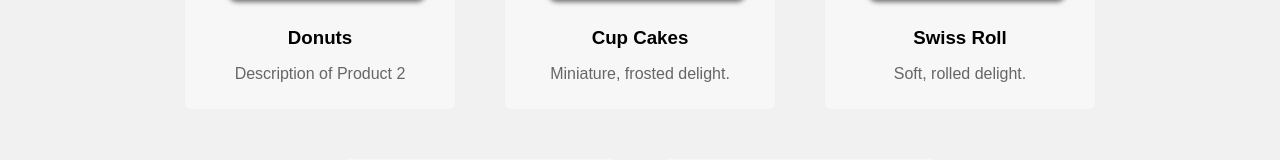
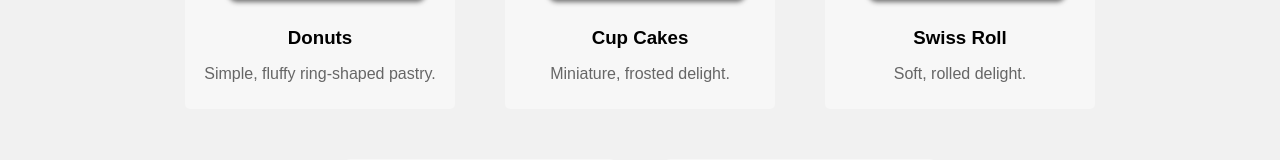
Before and after one commit to Manash111/Bake-Bake-Brew, a plain HTML site: page index.html in a window 1280 px wide. Shown: the part 1573-1733 px from the top of the page. Drawn offline with Linux system fonts and the light colour scheme.

Commit message:
Updated HTML file

```diff
--- a/index.html
+++ b/index.html
@@ -52,7 +52,7 @@
       <div class="product-item">
         <img src="./images/donuts.jpg" alt="Product 2">
         <h3>Donuts</h3>
-        <p>Description of Product 2</p>
+        <p>Simple, fluffy ring-shaped pastry.</p>
       </div>
       <div class="product-item">
         <img src="./images/cupcake.jpg" alt="Product 2">
```
